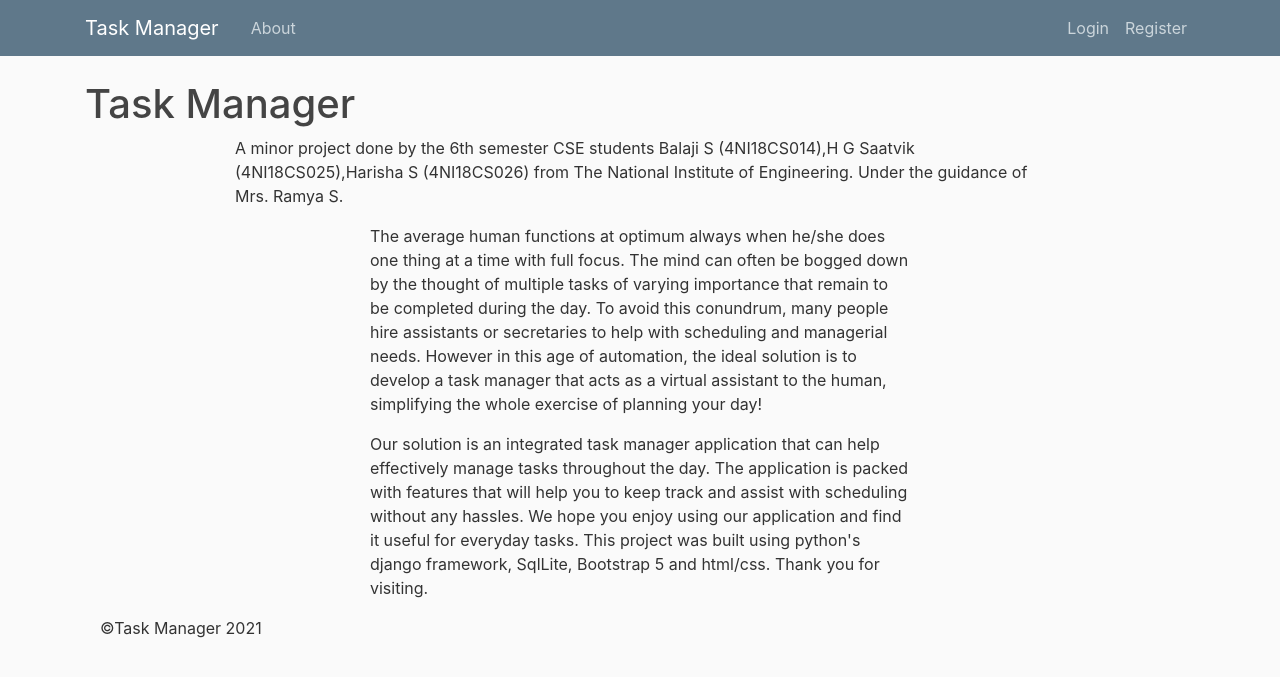
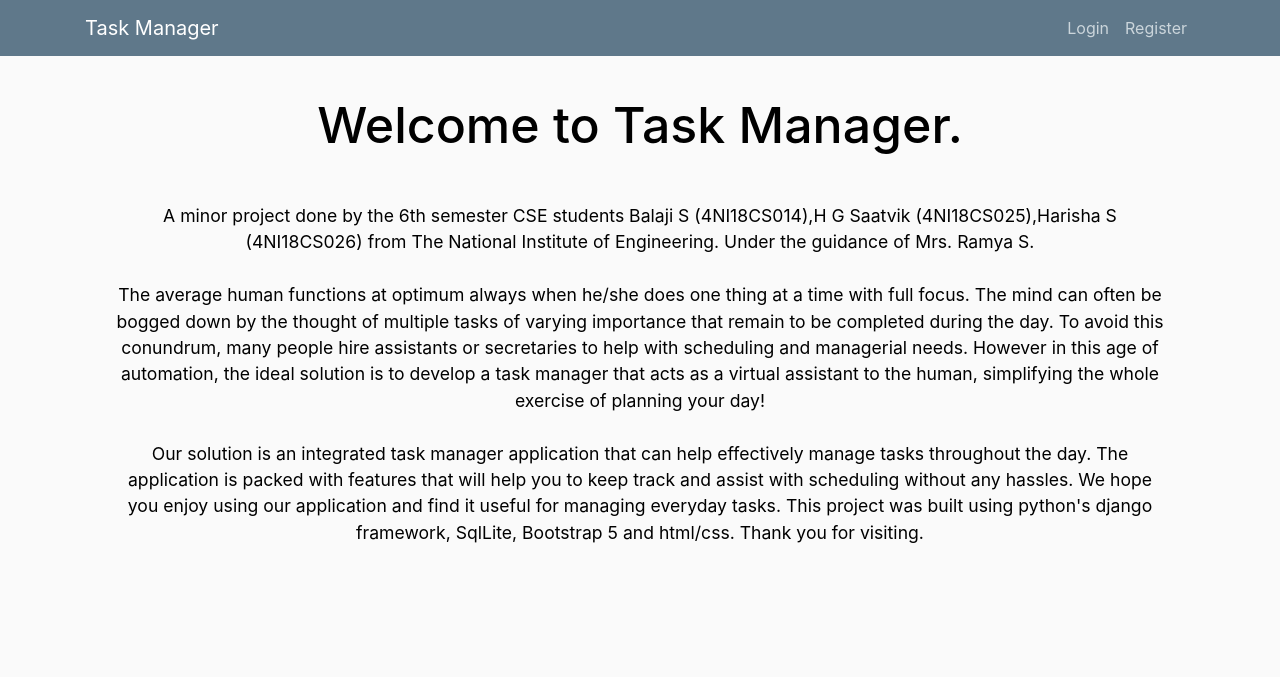
Before and after one commit to HarishaS25/sem6project, a Django app: page / in a window 1280 px wide. Shown: the top 677 px of the page. Run offline with Django 3.2, Linux system fonts and the light colour scheme; some libraries are stand-ins or nearby versions.

Commit message:
rectified few mistakes

```diff
--- a/Sem6project/settings.py
+++ b/Sem6project/settings.py
@@ -42,7 +42,8 @@ INSTALLED_APPS = [
     'django.contrib.sessions',
     'django.contrib.messages',
     'django.contrib.staticfiles',
-    'widget_tweaks'
+    'widget_tweaks',
+    'bootstrap_datepicker_plus',
 ]
 
 MIDDLEWARE = [
--- a/taskmanager/static/taskmanager/main.css
+++ b/taskmanager/static/taskmanager/main.css
@@ -82,3 +82,35 @@ body {
   .account-heading {
     font-size: 2.5rem;
   }
+
+
+h1{
+    color:rgb(0, 0, 0);
+    font-size: 50px;
+    text-align: center;
+    padding-top: 60px;
+}
+
+@media screen and (min-width:900px) {
+    #main h1{
+        font-size: 60px;
+        padding-top: 15px;
+
+    }
+}
+
+.d-flex p{
+    text-align: center;
+    font-size: 1.1em;
+    font-weight: 400;
+    color: rgb(0, 0, 0);
+}
+
+#footer{
+        position: fixed;
+        bottom: 0;
+        background-color: #0b4baa !important;
+        color: white;
+        text-align: center;
+        height: 3em;
+}
--- a/taskmanager/templates/taskmanager/base.html
+++ b/taskmanager/templates/taskmanager/base.html
@@ -39,7 +39,6 @@
           {% else %}
           <div class="collapse navbar-collapse" id="navbarToggle">
             <div class="navbar-nav mr-auto">
-              <a class="nav-item nav-link" href="{% url 'taskmanager-about' %}">About</a>
             </div>
             <!-- Navbar Right Side -->
             <div class="navbar-nav">
--- a/taskmanager/templates/taskmanager/events.html
+++ b/taskmanager/templates/taskmanager/events.html
@@ -16,6 +16,10 @@
             </article>
         {% endfor %}
         {% else %}
-        <h1>no events</h1>
+        <center>
+        <h1>No Events</h1>
+            <p>Please add Events by clicking on add button</p>
+        <a class="btn btn-secondary btn-sm mt-1 mb-1" href="{% url 'new'%}">Add Event</a>
+        </center>
     {% endif %}
 {% endblock content %}
--- a/taskmanager/templates/taskmanager/home.html
+++ b/taskmanager/templates/taskmanager/home.html
@@ -1,45 +1,45 @@
 {% extends "taskmanager/base.html" %}
+{% block head_css %}
+     <!-- Bootstrap CSS -->
+{% endblock head_css %}
 {% block content %}
-	  <div class="container-fluid" id="content">
-    <div class="row">
-      <h1>Task Manager</h1>
-    </div>
+	  <div class="container-fluid caption" id="main">
+    <h1 style="color:rgb(0, 0, 0);
+    font-size: 50px;
+    text-align: center;">Welcome to Task Manager.</h1>
   </div>
+  <br>
   <div class="container-fluid" id="details">
-    <div class="d-flex justify-content-center">
-      <p class="w-75">A minor project done by the 6th semester CSE students Balaji S (4NI18CS014),H G Saatvik (4NI18CS025),Harisha S
-        (4NI18CS026) from The National Institute of Engineering. Under the guidance of Mrs. Ramya S.</p>
-
-    </div>
-  </div>
-  <div class="container-fluid" id="text">
-
-    <div class="d-flex  justify-content-center">
-      <p class="w-50"> The average human functions at optimum always when he/she does one thing at a time with full
+    <div class="d-flex flex-column justify-content-center align-items-center">
+      <p class="w-70 p-3" style="text-align: center;
+      font-size: 1.1em;
+      font-weight: 400;
+      color: rgb(0, 0, 0);">A minor project done by the 6th semester CSE students Balaji S (4NI18CS014),H G Saatvik
+        (4NI18CS025),Harisha S
+        (4NI18CS026) from The National Institute of Engineering. Under the guidance of Mrs. Ramya S.
+        <br>
+        <br>
+        The average human functions at optimum always when he/she does one thing at a time with full
         focus. The mind
         can often be bogged down by the thought of multiple tasks of varying importance that remain to be completed
         during the day. To avoid this conundrum, many people hire assistants or secretaries to help with scheduling
         and
         managerial needs. However in this age of automation, the ideal solution is to develop a task manager that acts
-        as a virtual assistant to the human, simplifying the whole exercise of planning your day!</p>
-    </div>
-  </div>
-  <div class="container-fluid" id="text">
-    <div class="d-flex justify-content-center">
-      <p class="w-50">Our solution is an integrated task manager application that can help effectively manage tasks
+        as a virtual assistant to the human, simplifying the whole exercise of planning your day!
+        <br>
+        <br>
+        Our solution is an integrated task manager application that can help effectively manage tasks
         throughout the
         day. The application is packed with features that will help you to keep track and assist with scheduling
         without
-        any hassles. We hope you enjoy using our application and find it useful for everyday tasks. This project was
-        built using python's django framework, SqlLite, Bootstrap 5 and html/css. Thank you for visiting.</p>
+        any hassles. We hope you enjoy using our application and find it useful for managing everyday tasks. This
+        project was
+        built using python's django framework, SqlLite, Bootstrap 5 and html/css. Thank you for visiting.
+      </p>
 
     </div>
   </div>
-  <div class="container-fluid" id="footer">
-    <div class="row">
-      <div class="col">
-        &copy;Task Manager 2021
-      </div>
-    </div>
-  </div>
+
+  <!-- Common Footer, footer.css -->
+
 {%endblock content %}
--- a/taskmanager/templates/taskmanager/tasks.html
+++ b/taskmanager/templates/taskmanager/tasks.html
@@ -1,6 +1,7 @@
 {% extends "taskmanager/base.html" %}
 {% block content %}
     {% if due or tasks %}
+        {% if due %}
         <small class="text-muted">Due</small>
     	{%  for task in due %}
             <article class="media content-section">
@@ -16,6 +17,7 @@
             </div>
             </article>
         {% endfor %}
+            {% endif %}
         {% if tasks %}
         <small class="text-muted">Yet to be completed</small>
         {%  for task in tasks %}
@@ -35,7 +37,9 @@
             {% endif %}
         {% else %}
         <center>
-        <h1>no tasks</h1>
+        <h1>No Tasks</h1>
+            <p>Please add Tasks by clicking on add button</p>
+        <a class="btn btn-secondary btn-sm mt-1 mb-1" href="{% url 'new'%}">Add Task</a>
         </center>
     {% endif %}
 
--- a/taskmanager/views.py
+++ b/taskmanager/views.py
@@ -140,4 +140,11 @@ def plot(request):
     data.append(delayed)
     data.append(not_completed)
     s = sum(data)
-    return render(request, 'taskmanager/plot.html', {'labels': labels, 'data': data, 'sum': s})
+    on_time_percentage = round(
+        (completed / (completed + deleted + delayed)) * 100, 2)
+    deleted_percentage = round((deleted/ (completed + deleted + delayed)) * 100, 2)
+    delayed_percentage = round((delayed / (completed + deleted + delayed)) * 100, 2)
+    return render(request, 'taskmanager/plot.html', {'labels': labels, 'data': data, 'sum': s,
+                                                     'success_p': on_time_percentage,
+                                                     'deleted_percentage':deleted_percentage,
+                                                     'delayed_percentage':delayed_percentage})
```
Also changed, not shown: taskmanager/templates/taskmanager/plot.html (+6 -1 lines), db.sqlite3.
